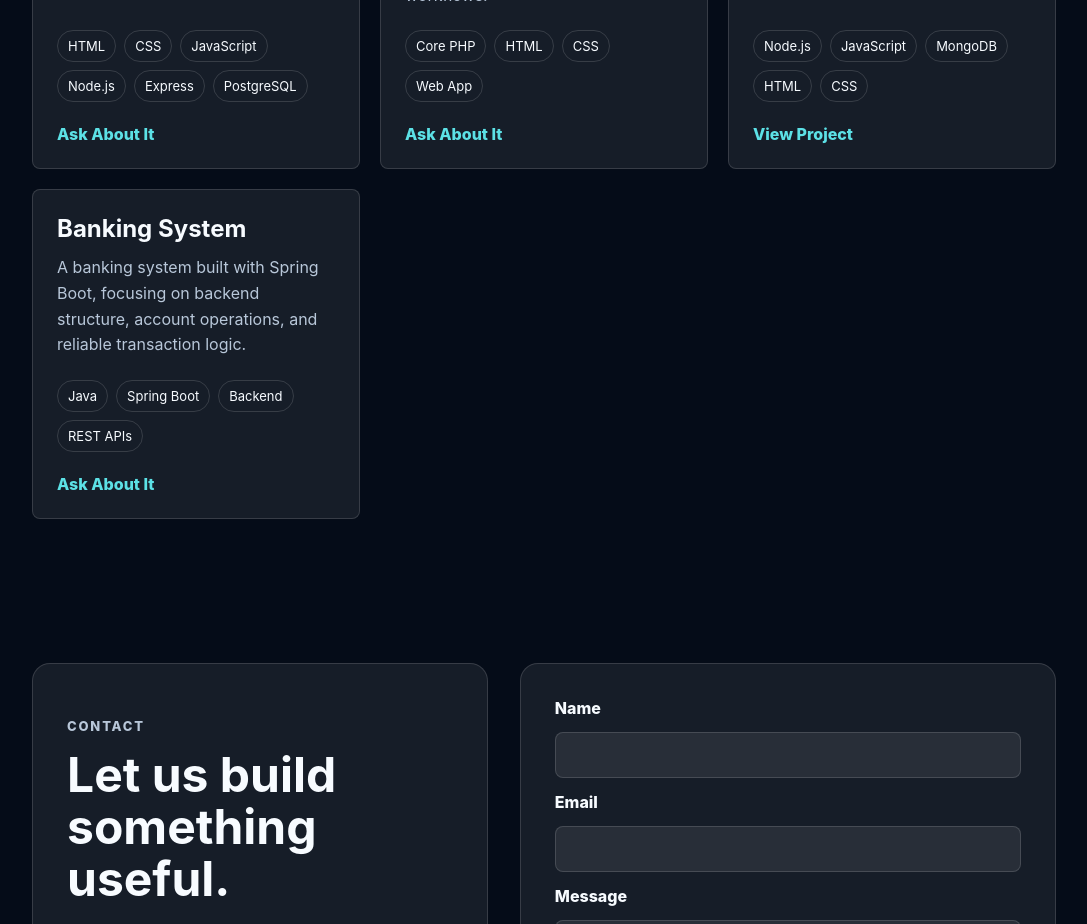
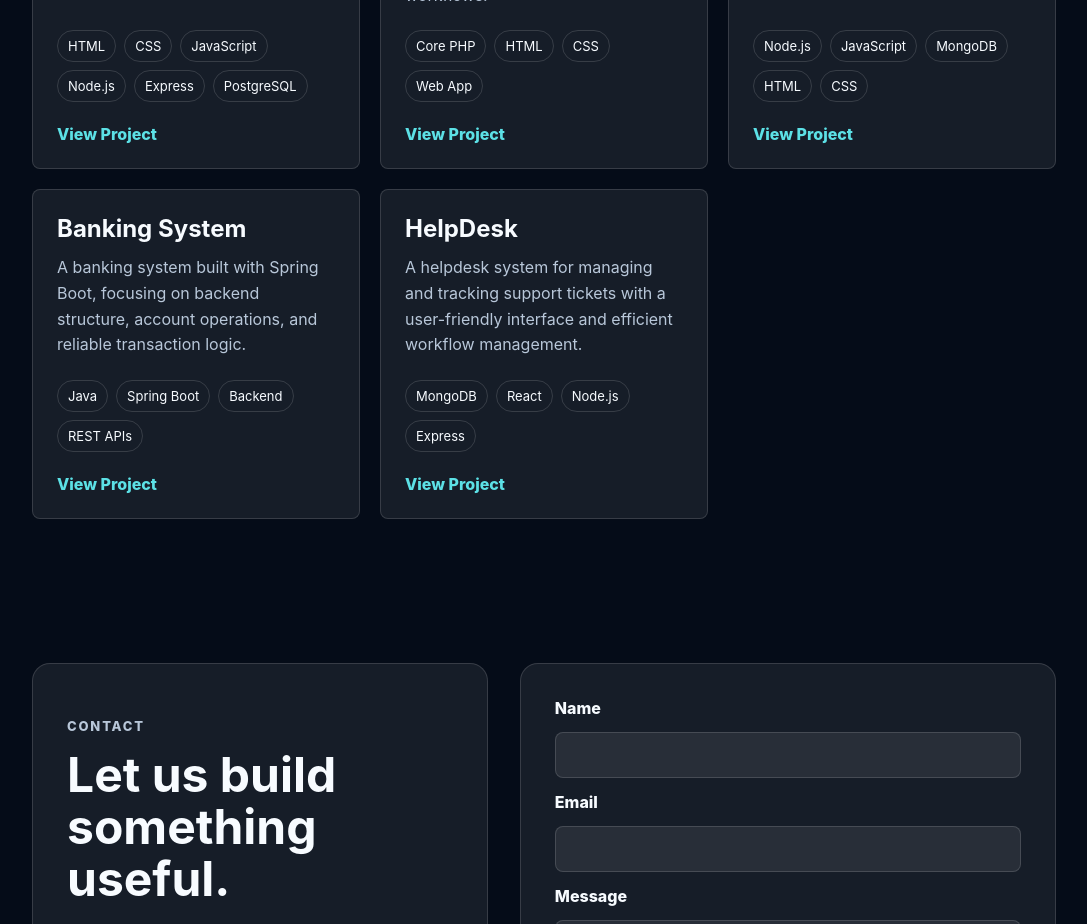
Before and after one commit to aaditya6882/Aaditya-Acharya, a React (Vite) app in the folder Portfolio/: page / in a window 1280 px wide. Shown: the part 2880-3804 px from the top of the page, without its empty margins (96-1183 px from the left). Built offline with nearby package versions, Linux system fonts and the light colour scheme.

Commit message:
edited projects

```diff
--- a/Portfolio/src/components/projects.jsx
+++ b/Portfolio/src/components/projects.jsx
@@ -8,14 +8,14 @@ export const Projects = () => {
       description:
         "A full-stack vehicle rental system for browsing vehicles, managing rentals, and handling backend data with Express and PostgreSQL.",
       tags: ["HTML", "CSS", "JavaScript", "Node.js", "Express", "PostgreSQL"],
-      link: "#contact",
+      link: "https://github.com/Ishuvgiri/Collab-development-main-project-",
     },
     {
       title: "Clinical Appointment System",
       description:
         "A clinical appointment system built with Core PHP, HTML, and CSS to manage patient appointment requests and clinic scheduling workflows.",
       tags: ["Core PHP", "HTML", "CSS", "Web App"],
-      link: "#contact",
+      link: "https://github.com/aaditya6882/fullStack",
     },
     {
       title: "To-Do Application",
@@ -29,7 +29,14 @@ export const Projects = () => {
       description:
         "A banking system built with Spring Boot, focusing on backend structure, account operations, and reliable transaction logic.",
       tags: ["Java", "Spring Boot", "Backend", "REST APIs"],
-      link: "#contact",
+      link: "https://github.com/aaditya6882/SpringBootBankingApplication",
+    },
+    {
+      title: "HelpDesk",
+      description:
+        "A helpdesk system for managing and tracking support tickets with a user-friendly interface and efficient workflow management.",
+      tags: ["MongoDB", "React", "Node.js", "Express"],
+      link: "https://helpdesk.acharyaaaditya.com.np",
     },
   ];
 
```
